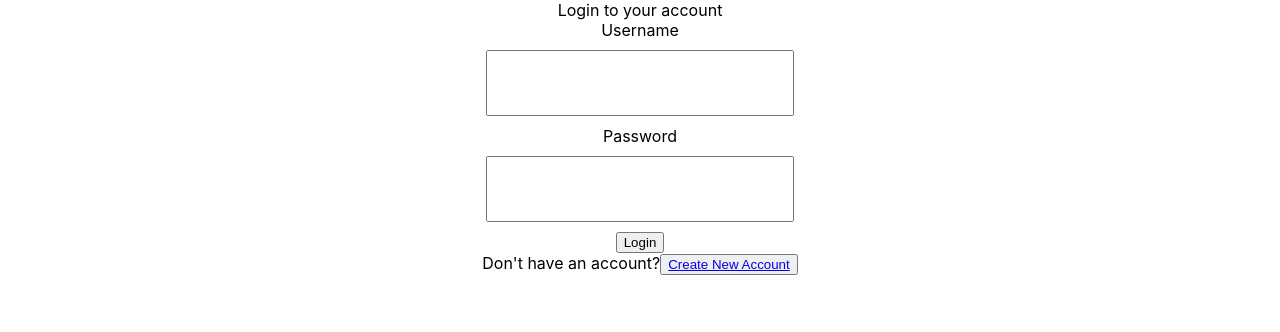
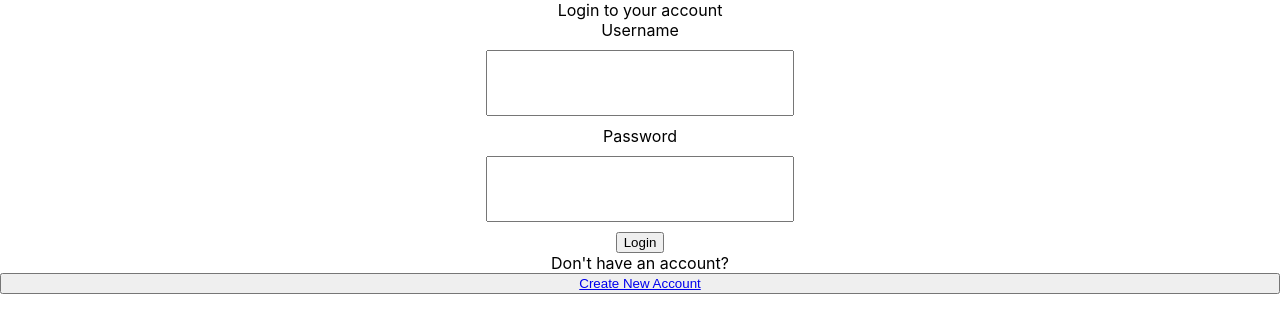
Before and after one commit to annagracecalhoun/gpa-calc, a React (Create React App) app in the folder gpa-calc/: page / in a window 1280 px wide. Shown: the top 332 px of the page. Built offline with nearby package versions, Linux system fonts and the light colour scheme; no server answers.

Commit message:
Update App.css

```diff
--- a/gpa-calc/src/App.css
+++ b/gpa-calc/src/App.css
@@ -15,3 +15,9 @@
   margin: 10px;
   font-size: 22px;
 }
+
+.logScreen {
+  display: flex;
+  flex-direction: column;
+  float: center;
+}
```
